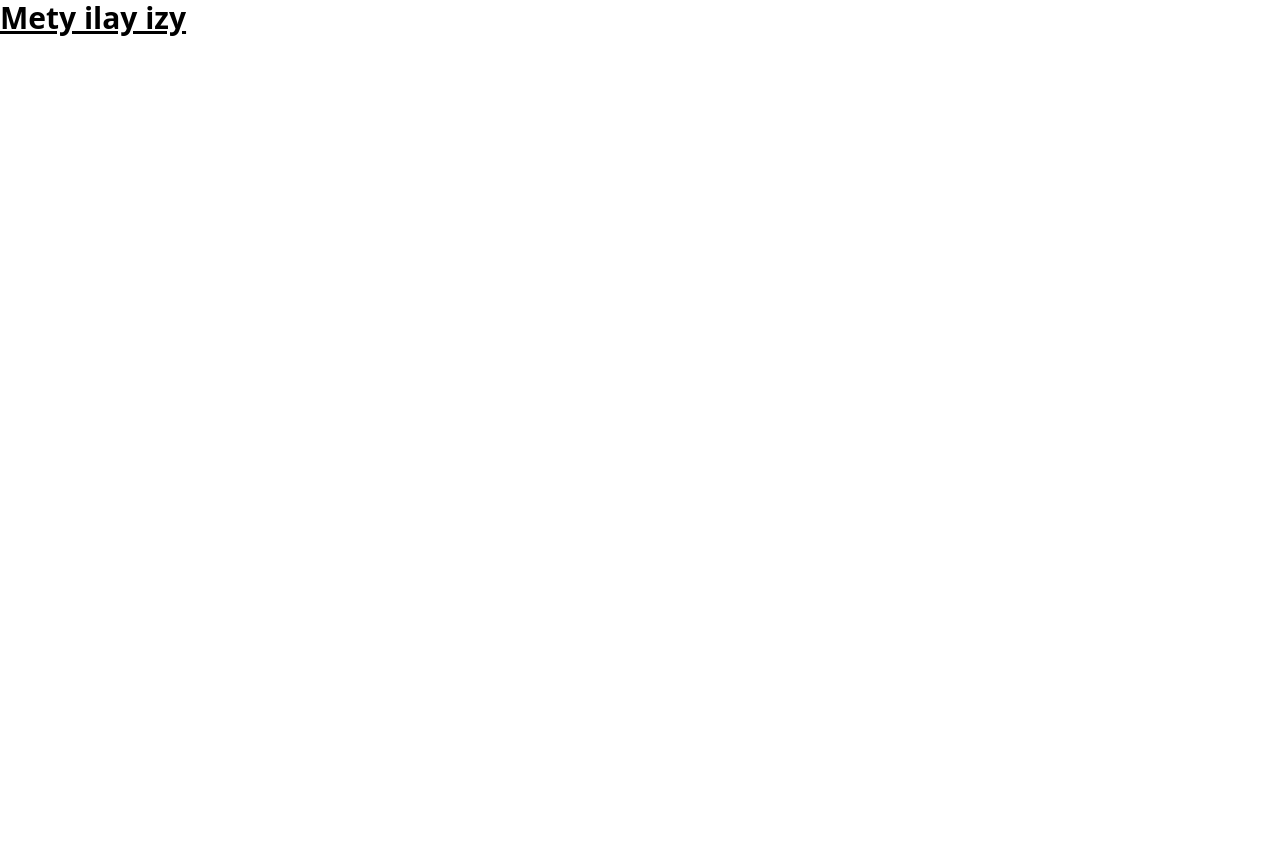
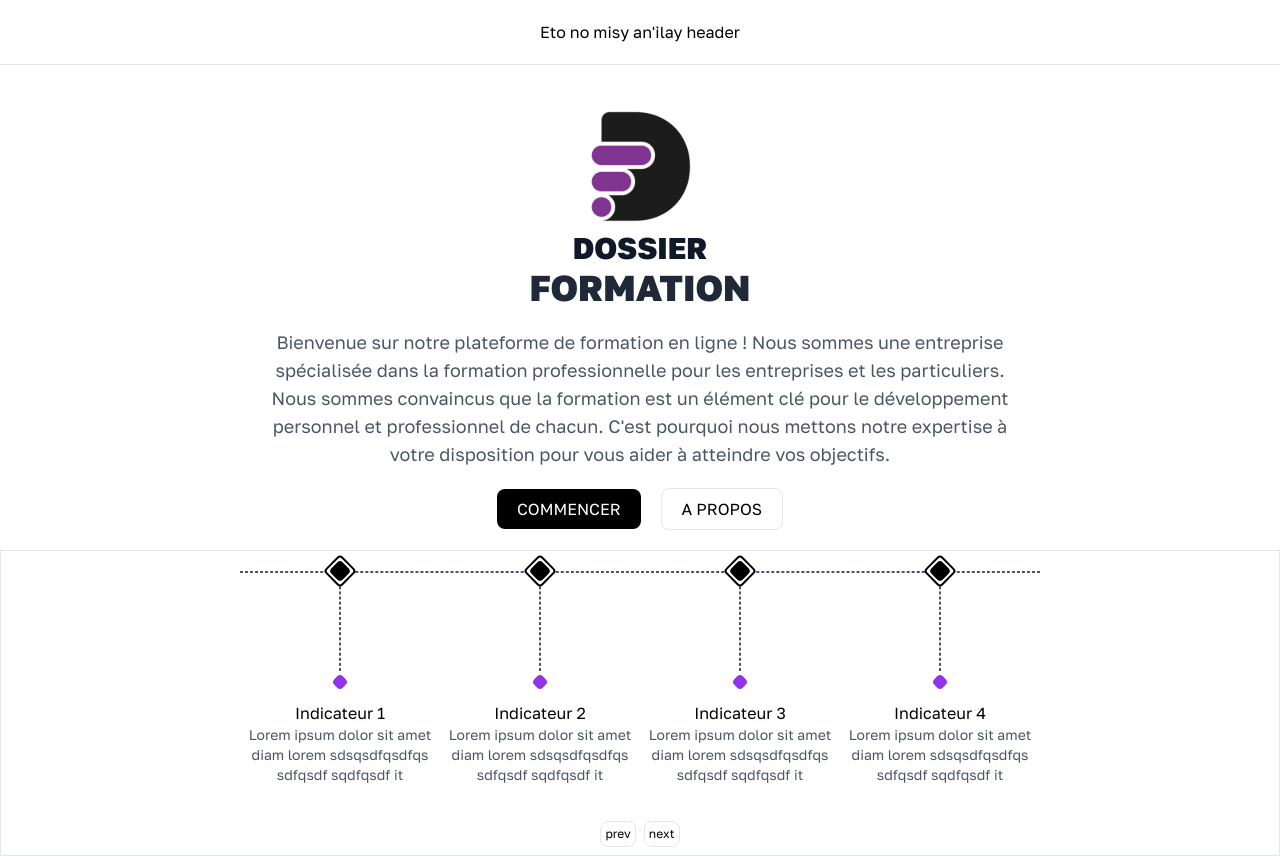
Before and after one commit to damadanyna/Dossier-Formation-Plateforme, a React (Vite) app: page / in a window 1280 px wide. Before the commit the page ends 800 px from the top, so only its background shows below. Built offline with nearby package versions, Linux system fonts and the light colour scheme.

Commit message:
Gestion Timelines

```diff
--- a/src/App.tsx
+++ b/src/App.tsx
@@ -1,8 +1,20 @@
+import { BrowserRouter, Routes, Route } from 'react-router-dom';
+
+import PublicLayout from './layouts/main';
+import Home from './pages/home';
+
 
 function App() {
   return (
-    <h1 className="text-3xl font-bold underline"> Mety ilay izy </h1>
+    <BrowserRouter>
+      <Routes>
+        <Route path="/" element={<PublicLayout />}>
+          <Route index element={<Home />} />
+        </Route>
+      </Routes>
+    </BrowserRouter>
   );
 }
 
+
 export default App;
--- /dev/null
+++ b/src/components/timelineSlide.tsx
@@ -0,0 +1,65 @@
+import { useState } from 'react';
+
+
+function TimelineSlide(props: { elts: any;  }){
+
+    //Variable pour le slide
+    const taille_elt_slide = 200;
+    const [index_translate,setIndexTranslate] = useState(0);
+    const slide_elt = props.elts;
+
+    return (
+        <div className='flex justify-center items-center flex-col mt-5 border '>
+            {/* Elt slider */}
+            <div style={{maxWidth: `${4 * taille_elt_slide}px` }} className='overflow-hidden flex mb-5 relative'>
+
+                <span style={{width: `${4 * taille_elt_slide}px` }} className='flex absolute top-5 h-px border-dashed border border-1 border-gray-600'></span>
+
+                <div className='flex duration-300' style={{transform:`translateX(${index_translate * taille_elt_slide}px)`}}>
+                    {slide_elt.map((elt) => <div key={elt.title} className=' rounded flex flex-col' style={{width:`${taille_elt_slide}px`,height:`${taille_elt_slide + 50}px`}} >
+
+                        <div style={{height:'150px'}} className="relative flex justify-center items-center">
+
+                            <div style={{height:'100px'}} className='w-px absolute top-5 border-dashed border border-1 border-gray-600'></div>
+
+                            <div className='w-6 h-6 border-2 bg-white border-black rounded flex justify-center items-center absolute top-2 rotate-45' >
+                                <div className='w-4 h-4 rounded bg-black'></div>
+                            </div>
+
+                            <div className='w-3 h-3 rounded bg-purple-600 rotate-45 absolute' style={{ top:'125px' }}>
+
+                            </div>
+
+                        </div>
+                        <div className='flex flex-col justify-center items-center'>
+                            <span className=''> { elt.title } </span>
+                            <span className='text-center text-sm  text-gray-600'> { elt.subtitle } </span>
+                        </div>
+
+                    </div> )}
+                </div>
+            </div>
+
+            {/* Les 2 boutons sliders */}
+            <div className='flex mb-2'>
+                <button className='rounded-lg text-xs border  p-1' onClick={prev}> prev </button>
+                <button className='rounded-lg text-xs border ml-2 p-1' onClick={next} > next </button>
+            </div>
+        </div>
+    );
+
+
+    //Fonction quand on avance dans le timeline
+    function next(){
+        if(index_translate <= -(slide_elt.length - 3)) return;
+        setIndexTranslate(index_translate - 1);
+    }
+
+    //Fonction quand on récule dans le timeline
+    function prev(){
+        if(index_translate>= 1) return;
+        setIndexTranslate(index_translate + 1);
+    }
+}
+
+export default TimelineSlide;
--- a/src/index.css
+++ b/src/index.css
@@ -1,3 +1,10 @@
+@import url('https://fonts.googleapis.com/css2?family=Golos+Text:wght@400;800&display=swap');
 @tailwind base;
 @tailwind components;
 @tailwind utilities;
+
+
+
+body{
+    font-family: 'Golos Text', sans-serif;
+}
--- /dev/null
+++ b/src/layouts/main.tsx
@@ -0,0 +1,15 @@
+import { Outlet } from 'react-router-dom';
+
+function App() {
+    return (
+    <div>
+        <div className='p-5 border-b flex items-center justify-center'>
+            <span> Eto no misy an'ilay header </span>
+        </div>
+        <Outlet />
+    </div>
+    );
+  }
+
+
+  export default App;
--- /dev/null
+++ b/src/pages/home.tsx
@@ -0,0 +1,51 @@
+import { useState } from 'react';
+import logo_svg from '../assets/logo.svg';
+
+import TimelineSlide from '../components/timelineSlide';
+
+
+
+function Home() {
+
+    const slide_elt = [];
+
+    for (let i = 0; i < 8; i++) {
+        slide_elt.push({title:`Indicateur ${i+1}`,subtitle:'Lorem ipsum dolor sit amet diam lorem sdsqsdfqsdfqs sdfqsdf sqdfqsdf  it'});
+    }
+
+    return (
+    <div className='flex flex-col'>
+
+        {/* Elt de bienvenue */}
+        <div className='flex flex-col items-center justify-center'>
+            {/* LOGO avec text */}
+            <div className='flex flex-col items-center justify-center mt-10'>
+                <img src={logo_svg} width={120}  height={123} />
+                <span className='text-3xl leading-10  font-extrabold text-gray-900' > DOSSIER </span>
+                <span className='text-4xl leading-10 font-extrabold text-gray-800'> FORMATION </span>
+            </div>
+
+            {/* Texte de bievenue */}
+            <div className='text-center w-3/5 text-gray-600 text-lg mt-5'>
+                <p>
+                    Bienvenue sur notre plateforme de formation en ligne ! Nous sommes une entreprise spécialisée dans la formation professionnelle pour les entreprises et les particuliers. Nous sommes convaincus que la formation est un élément clé pour le développement personnel et professionnel de chacun. C'est pourquoi nous mettons notre expertise à votre disposition pour vous aider à atteindre vos objectifs.
+                </p>
+            </div>
+
+            {/* Les deux boutons */}
+            <div className='mt-5 flex justify-center items-center'>
+                <button className='mr-5 p-2 px-5 rounded-lg bg-black text-white border-0'> COMMENCER </button>
+                <button className=' p-2 px-5 border rounded-lg'> A PROPOS </button>
+            </div>
+
+        </div>
+
+        {/* Composants slider */}
+        <TimelineSlide elts={slide_elt} />
+
+    </div>
+    );
+  }
+
+
+  export default Home;
```
Also changed, not shown: src/assets/logo.svg (added).
